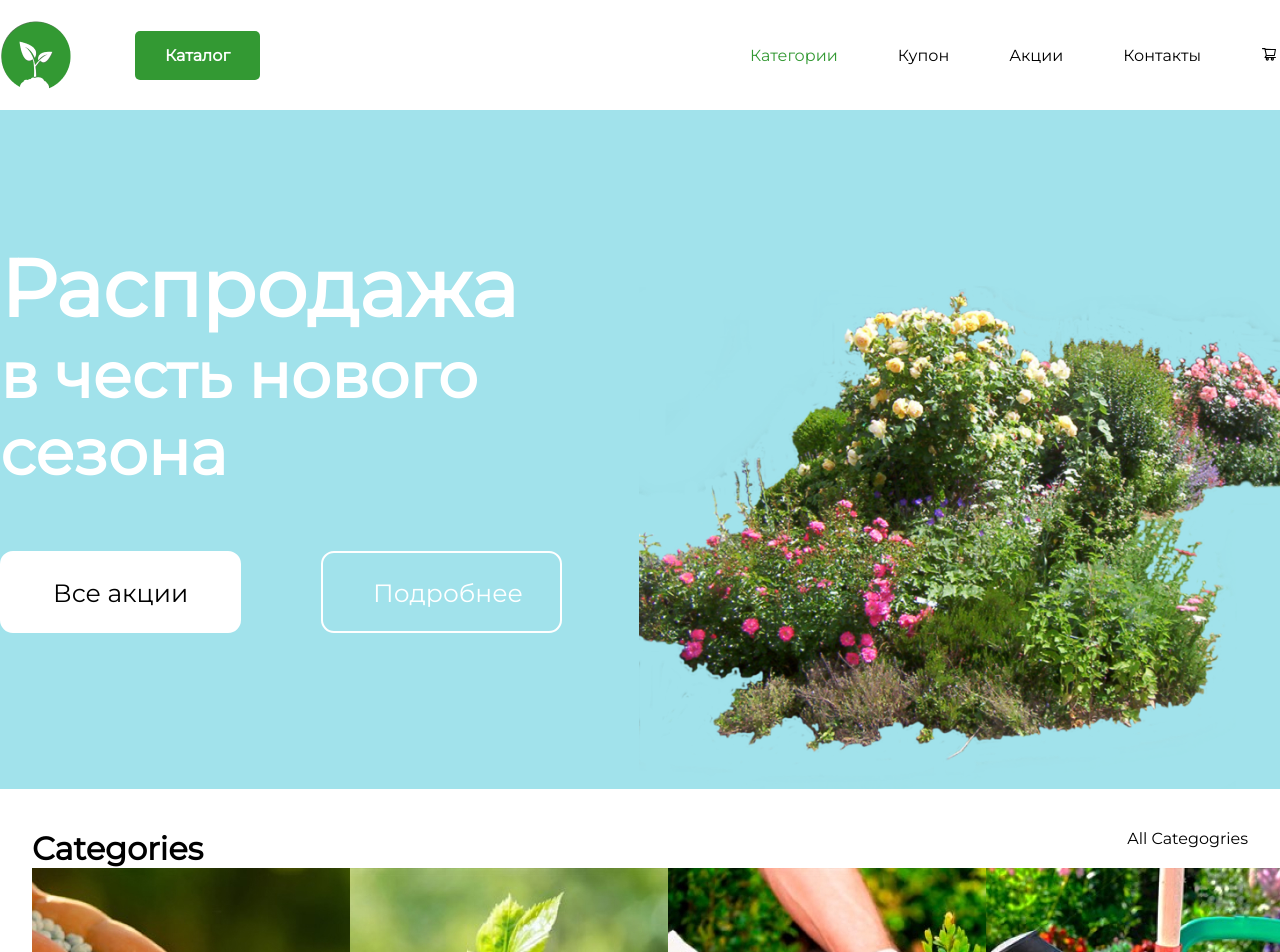
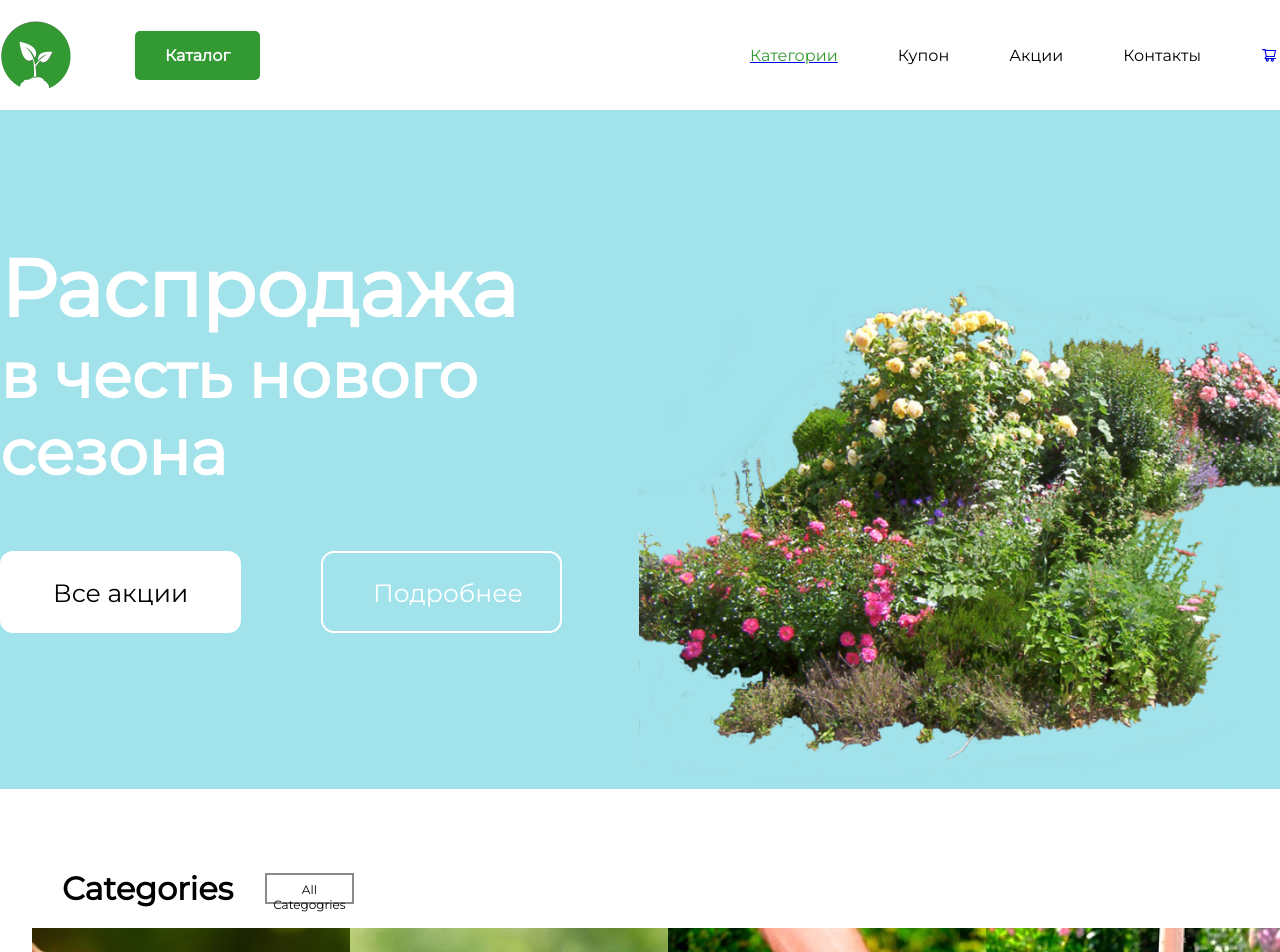
Before and after one commit to dimaarmas/BAUHAUS_STORE_REACT, a React (Create React App) app in the folder bauhaus_online_store_app/: page / in a window 1280 px wide. Shown: the top 952 px of the page. Built offline with nearby package versions, Linux system fonts and the light colour scheme.

Commit message:
layout added and category css fixed

```diff
--- a/bauhaus_online_store_app/src/App.js
+++ b/bauhaus_online_store_app/src/App.js
@@ -6,13 +6,11 @@ import { Context } from './context'
 import { categoryCards } from "./data/categoryCards";
 import { promotion } from "./data/promotion";
 import './App.css'
-
-
-
 import CategoriesPage from './pages/CategoriesPage'
 import ProductPage from './pages/ProductPage'
 import CartPage from './pages/CartPage'
 import DescriptionPage from './pages/DescriptionPage'
+import MainPage from './pages/MainPage';
 
 function App() {
 
@@ -24,11 +22,13 @@ function App() {
       <Context.Provider value={{ categoryCard, promCard }}>
         <Routes>
           <Route path='/' element={<Layout />}>
+            <Route index element={<MainPage />} />
             <Route path=":category" element={<CategoriesPage />} />
             <Route path='products' element={<ProductPage />} />
             <Route path='product/:id' element={<DescriptionPage />} />
             <Route path='cart' element={<CartPage />} />
           </Route>
+
 
         </Routes>
       </Context.Provider>
--- a/bauhaus_online_store_app/src/components/CategoryContainer/index.module.css
+++ b/bauhaus_online_store_app/src/components/CategoryContainer/index.module.css
@@ -5,7 +5,21 @@
 .categories_title {
     display: flex;
     justify-content: space-between;
+    width: 20%;
+}
 
+.categories_title h1 {
+    padding: 40px 32px 20px 30px;
+}
+
+.categories_title p {
+    border: 2px solid #8B8B8B;
+    width: 120px;
+    height: 30.97px;
+    font-size: 12px;
+    text-align: center;
+    padding: 7.48px 6px;
+    margin-top: 44px;
 }
 
 .categories_item {
--- a/bauhaus_online_store_app/src/components/Layout/index.jsx
+++ b/bauhaus_online_store_app/src/components/Layout/index.jsx
@@ -1,10 +1,7 @@
 import React from 'react'
 import { Outlet } from 'react-router-dom'
 import Nav from "../Nav";
-import Header from "../Header";
-import CategoryContainer from "../CategoryContainer";
-import Form from "../Form";
-import PromotionContainer from "../PromotionContainer";
+
 
 export default function Layout() {
     return (
@@ -13,10 +10,6 @@ export default function Layout() {
             <main>
                 <Outlet />
             </main>
-            <Header />
-            <CategoryContainer />
-            <Form />
-            <PromotionContainer />
         </div>
     )
 }
--- a/bauhaus_online_store_app/src/components/Nav/index.jsx
+++ b/bauhaus_online_store_app/src/components/Nav/index.jsx
@@ -2,6 +2,7 @@ import React from 'react'
 import logo from './media/bauhaus_logo.png'
 import s from './index.module.css'
 import { ShoppingCartOutlined } from '@ant-design/icons'
+import { Link } from 'react-router-dom'
 
 export default function Nav() {
 
@@ -17,11 +18,17 @@ export default function Nav() {
             </div>
             <nav>
                 <ul className={s.nav_block}>
-                    <li style={categoryTextColor}>Категории</li>
+                    <Link>
+                        <li style={categoryTextColor}>Категории</li>
+                    </Link>
+
                     <li>Купон</li>
                     <li>Акции</li>
                     <li>Контакты</li>
-                    <ShoppingCartOutlined className={s.shopping_cart} />
+                    <Link to='/cart'>
+                        <ShoppingCartOutlined className={s.shopping_cart} />
+                    </Link>
+
                 </ul>
             </nav >
         </header>
--- /dev/null
+++ b/bauhaus_online_store_app/src/pages/MainPage/index.jsx
@@ -0,0 +1,16 @@
+import React from 'react'
+import Header from "../../components/Header";
+import CategoryContainer from "../../components/CategoryContainer";
+import Form from "../../components/Form";
+import PromotionContainer from "../../components/PromotionContainer";
+
+export default function MainPage() {
+    return (
+        <div>
+            <Header />
+            <CategoryContainer />
+            <Form />
+            <PromotionContainer />
+        </div>
+    )
+}
```
